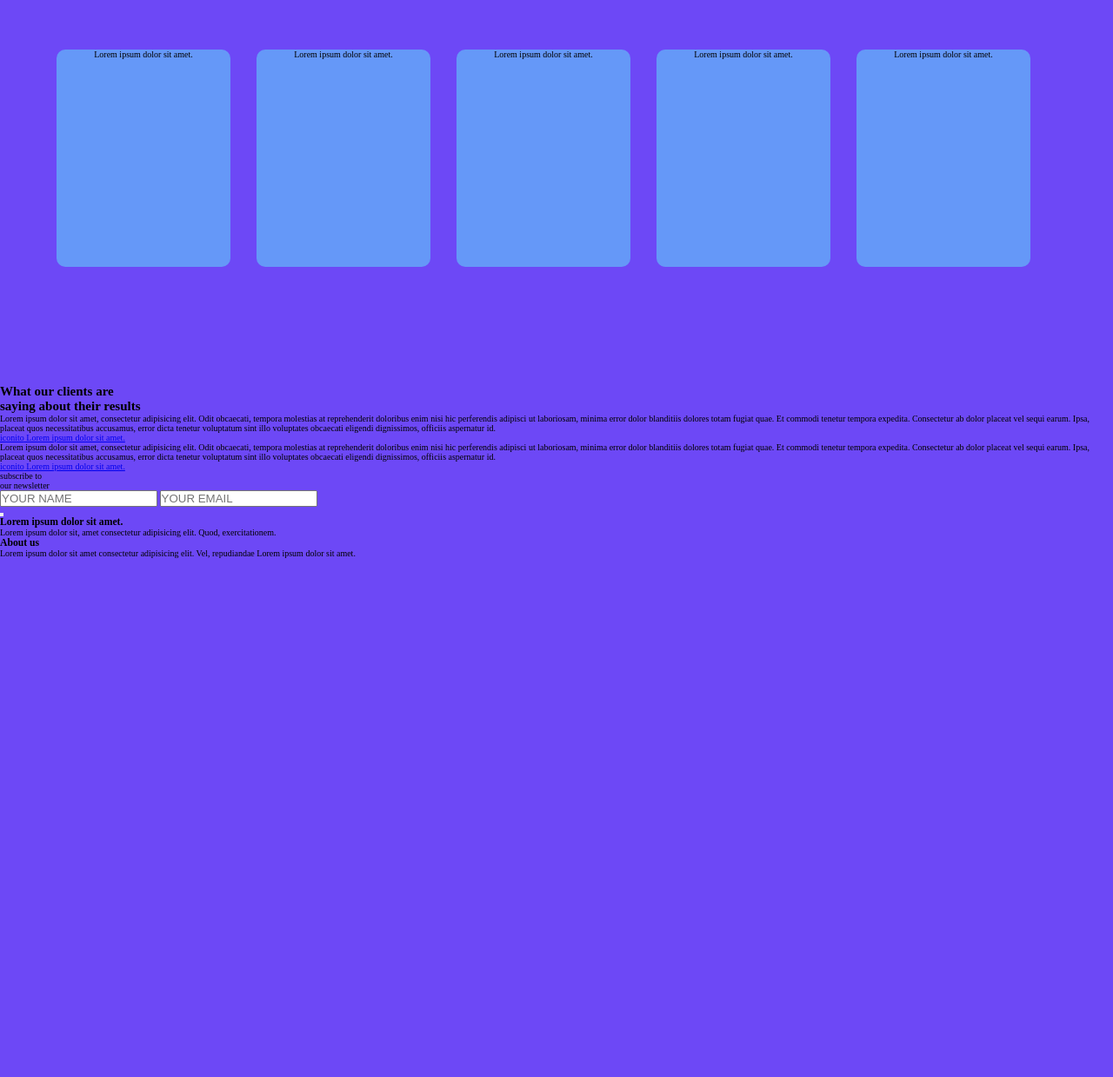
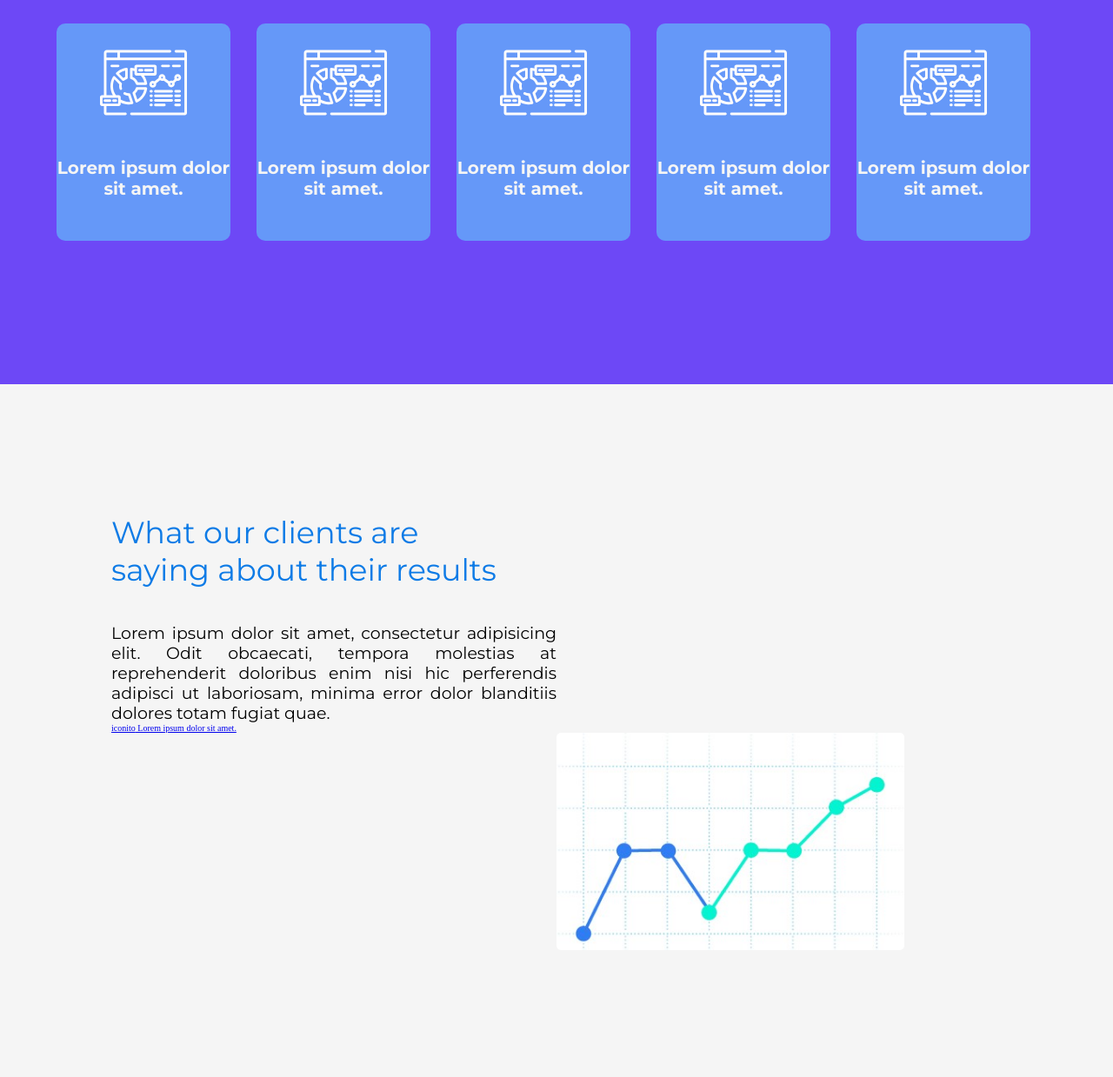
Before and after one commit to gusworkss/practica-mobile-1, a plain HTML site: page index.html in a window 1280 px wide. Shown: the part 428-1667 px from the top of the page at 87% size. Before the commit the page ends 1070 px from the top, so only its background shows below. Drawn offline with Linux system fonts and the light colour scheme.

Commit message:
Añado estilos finales a tarjetas y comienzo a añadir estilos a la seccion 1

```diff
--- a/index.html
+++ b/index.html
@@ -71,11 +71,16 @@
             </div>
         </section>
         <section class="metrics-section">
-            <h2>What our clients are<br>saying about their results</h2>
-            <p>Lorem ipsum dolor sit amet, consectetur adipisicing elit. Odit obcaecati, tempora molestias at reprehenderit doloribus enim nisi hic perferendis adipisci ut laboriosam, minima error dolor blanditiis dolores totam fugiat quae.
-            Et commodi tenetur tempora expedita. Consectetur ab dolor placeat vel sequi earum. Ipsa, placeat quos necessitatibus accusamus, error dicta tenetur voluptatum sint illo voluptates obcaecati eligendi dignissimos, officiis aspernatur id.</p>
-            <a href="#"><span>iconito</span> Lorem ipsum dolor sit amet.</a>
-            <div class="grafica"></div>
+            <div class="metrics-container">
+                <div class="left-container">
+                    <h2>What our clients are<br>saying about their results</h2>
+                    <p>Lorem ipsum dolor sit amet, consectetur adipisicing elit. Odit obcaecati, tempora molestias at reprehenderit doloribus enim nisi hic perferendis adipisci ut laboriosam, minima error dolor blanditiis dolores totam fugiat quae.</p>
+                    <a href="#"><span>iconito</span> Lorem ipsum dolor sit amet.</a>
+                </div>
+                <div class="grafica-container">
+                    <div class="grafica"></div>
+                </div>
+            </div>
         </section>
         <section class="metrics-section-2">
             <div class="grafica2"></div>
--- a/styles.css
+++ b/styles.css
@@ -101,7 +101,7 @@ div .search-button {
     font-size: 3.5rem;
     font-weight: 600;
     justify-self: center;
-    margin-top: 130px;
+    margin-top: 100px;
     margin-left: 200px;
     color: whitesmoke;
     flex-wrap: wrap;
@@ -146,7 +146,7 @@ div .search-button {
     background-color: whitesmoke;
  } */
 
-
+/*============TARJETAS=============*/
 .hero .cards-container {
     width: 100%;
     height: 300px;
@@ -167,12 +167,80 @@ div .search-button {
 }
 
 .product-card {
+    display: flex;
+    flex-wrap: wrap;
+    align-items: center;
+    justify-content: center;
     text-align: center;
 }
 
-.icon-card {
+.product-card p {
+    font-size: 2rem;
+    font-family: var(--font-base);
+    font-weight: bolder;
+    color: whitesmoke;
+    margin-bottom: 30px;
+}
 
-    background-color: violet;
-    background-image: url(./assets/icons/estadisticas.svg) no-repeat;
-    background-size: ;
+.product-card span {
+    width: 100px;
+    height: 100px;
+    background-image: url(./assets/icons/estadisticas.svg);
+    background-size: cover;
+    background-repeat: no-repeat;
+    align-self: center;
+
 }
+
+/*==============SECTION 1=====================*/
+
+.left-container {
+    width: 50%;
+    height: 80%;
+}
+.grafica-container {
+    width: 50%;
+    height: 80%;
+    justify-content: center;
+    align-items: center;
+    margin-left: auto;
+}
+
+.metrics-section {
+    width: 100%;
+    height: 100vh;
+    background-color: whitesmoke;
+    display: flex;
+    justify-content: center;
+    align-items: center;
+    flex-wrap: wrap;
+}
+
+.metrics-container {
+    width: 80%;
+    height: fit-content;
+    margin: 0 auto;
+}
+
+.metrics-section h2 {
+    font-size: 3.5rem;
+    font-family: var(--font-base);
+    font-weight: 500;
+    color: var(--third-color);
+    margin-bottom: 40px;
+}
+
+.metrics-section p {
+    font-size: 1.9rem;
+    font-family: var(--font-base);
+    font-weight: 500;
+    text-align:justify;
+}
+.grafica {
+    width:  400px;
+    height: 250px;
+    background-image: url(./assets/img/graphic-1.jpg);
+    background-size: cover;
+    background-repeat: no-repeat;
+    border-radius: 5px;
+}
```
